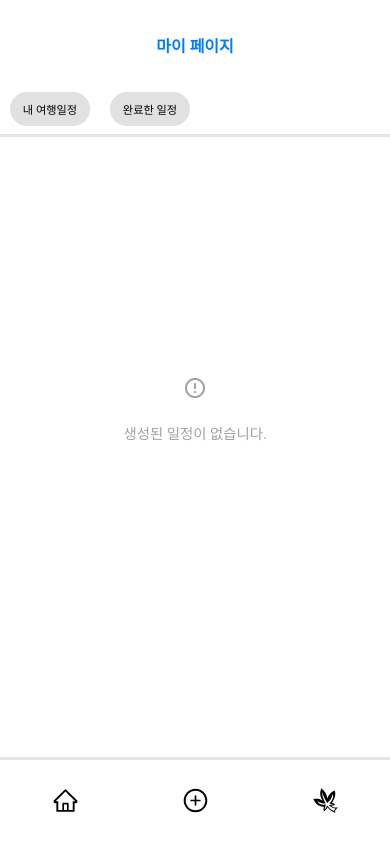
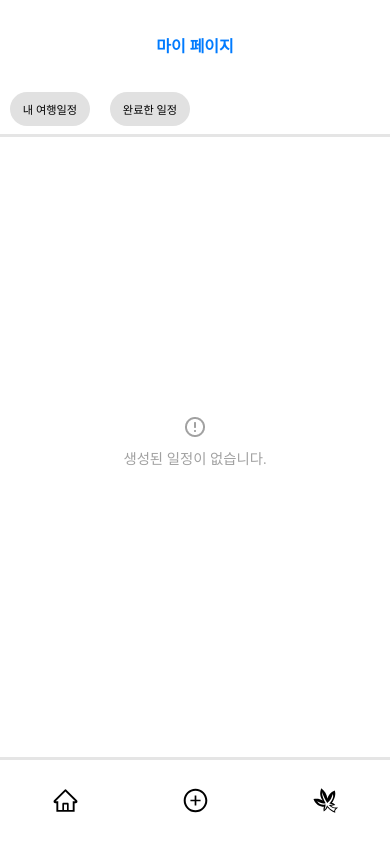
Before and after one commit to GDSC-KNU/2nd-Project-Team1-GDSC-KNU-2nd, a React (Vite) app: page /mypage in a window 390 px wide. Built offline with nearby package versions, Linux system fonts and the light colour scheme; a web font is replaced by a local one.

Commit message:
Fix: 경고 문구 및 이미지 반응형 디자인수정

```diff
--- a/src/components/pages/DetailPage/MyPage/MyPage.jsx
+++ b/src/components/pages/DetailPage/MyPage/MyPage.jsx
@@ -20,7 +20,6 @@ const MyPage = () => {
         <img
           src={warning}
           alt="경고 이미지입니다."
-          className={classes.warningImg}
         />
         <h1 className={classes.warning}>생성된 일정이 없습니다.</h1>
       </main>
--- a/src/components/pages/DetailPage/MyPage/MyPage.module.css
+++ b/src/components/pages/DetailPage/MyPage/MyPage.module.css
@@ -39,6 +39,10 @@
 }
 
 .pageBox {
+  display: flex;
+  flex-direction: column;
+  align-items: center;
+  justify-content: center;
   background-color: white;
   width: 34vw;
   /* min-width: 430px; */
@@ -68,33 +72,24 @@
 }
 
 .warning {
-  position: fixed; /* 절대적으로 위치시킵니다. */
-  top: 50%; /* 세로 방향으로 50% 위치로 이동합니다. */
-  left: 50%; /* 가로 방향으로 50% 위치로 이동합니다. */
-  transform: translate(-50%, -50%);
   font-size: 1.5rem;
   color: #a1a1a1;
   font-weight: 100;
 }
 
-.warningImg {
-  position: fixed; /* 절대적으로 위치시킵니다. */
-  top: 46%; /* 세로 방향으로 50% 위치로 이동합니다. */
-  left: 50%; /* 가로 방향으로 50% 위치로 이동합니다. */
-  transform: translate(-50%, -50%);
-}
+
 
 @media screen and (min-width: 280px) {
   .header {
     width: 100%;
   }
-  .buttonBox{
+  .buttonBox {
     width: 100%;
   }
   .pageBox {
     width: 100%;
   }
-  .button{
+  .button {
     width: 80px;
     height: 34px;
     font-size: 0.7rem;
@@ -108,11 +103,11 @@
     width: 34vw;
     min-width: 430px;
   }
-  .buttonBox{
+  .buttonBox {
     width: 34vw;
     min-width: 430px;
   }
-  .button{
+  .button {
     width: 109px;
     height: 34px;
     font-size: 1rem;
```
